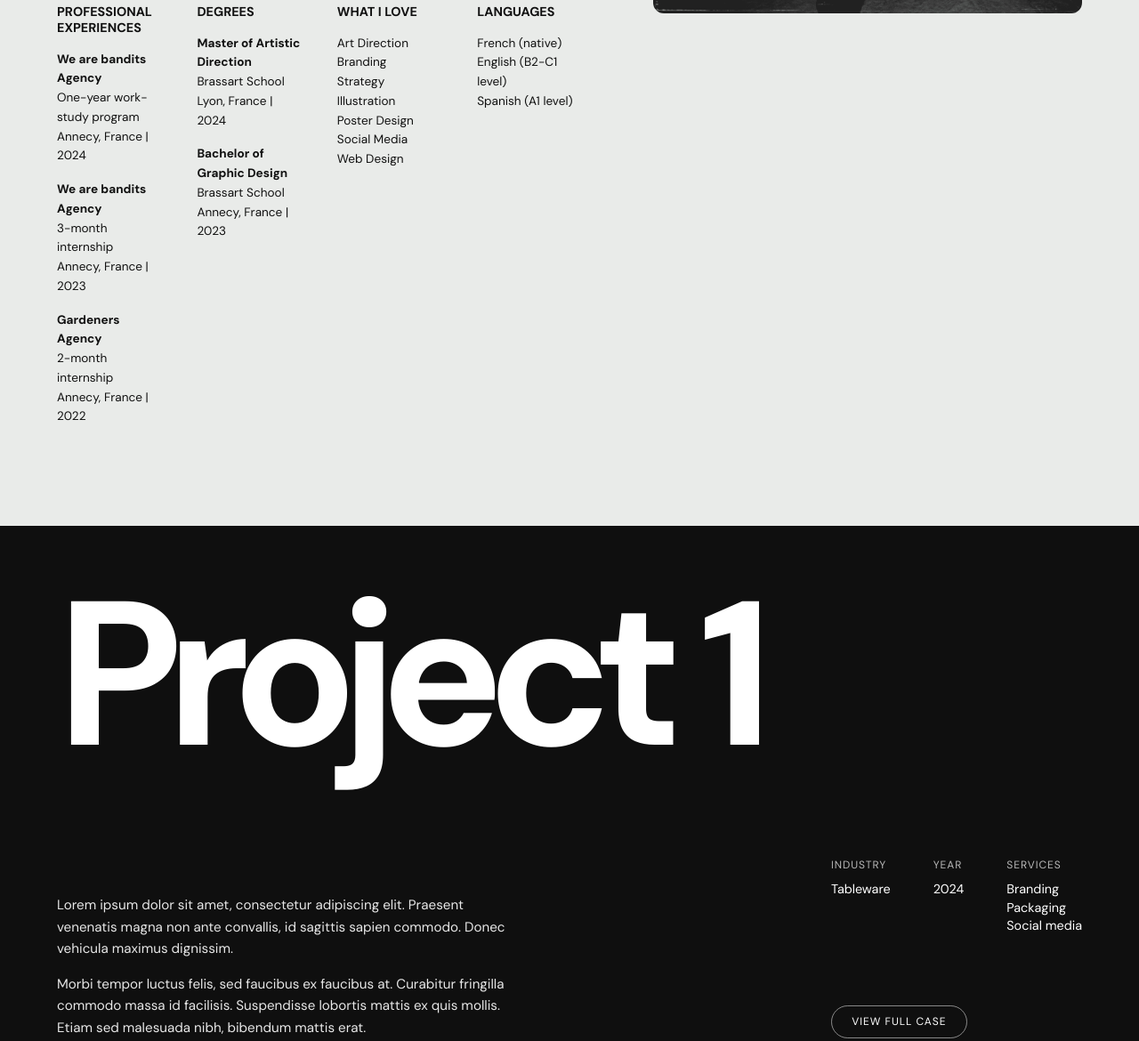
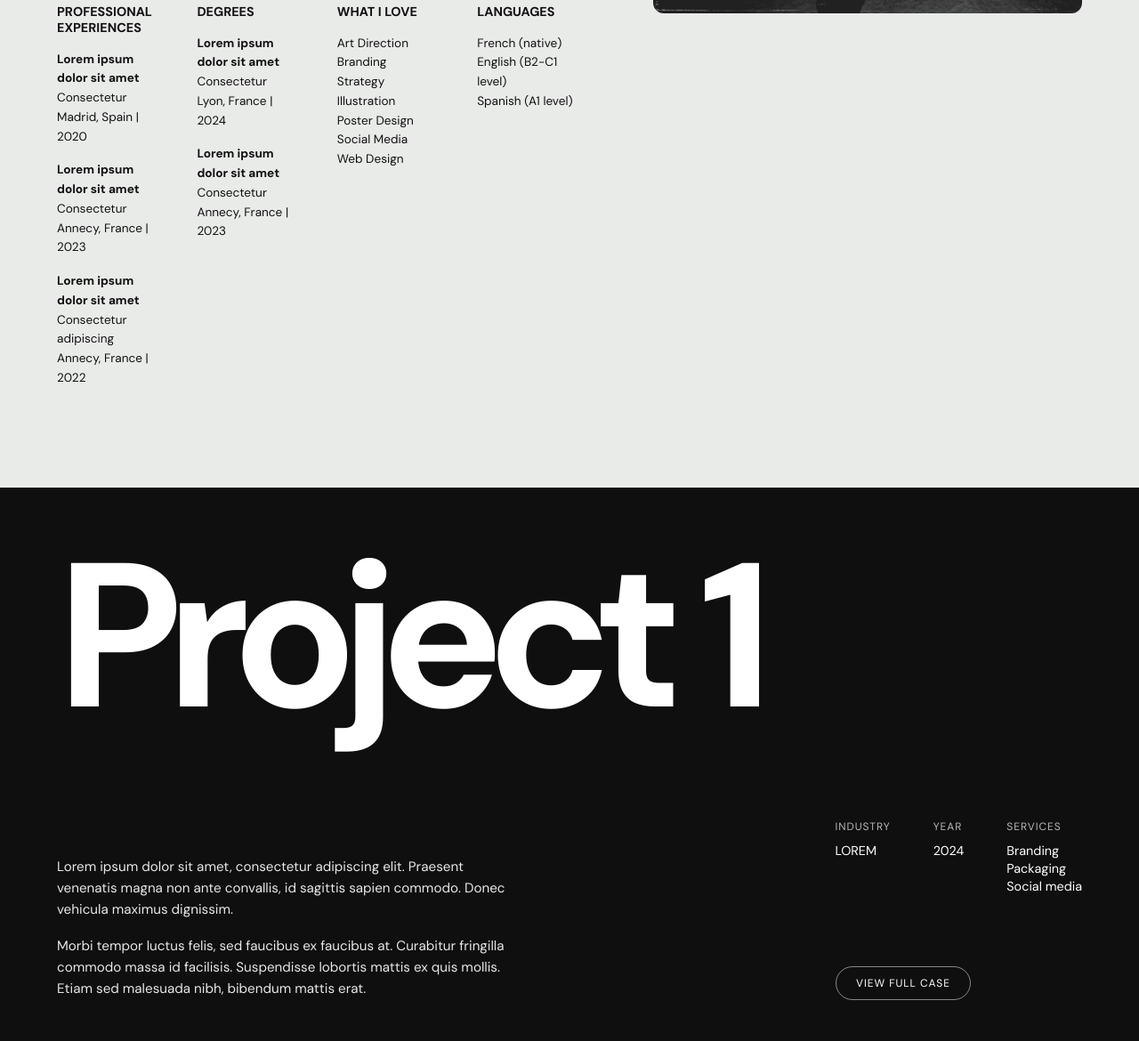
Before and after one commit to arknt/repository-2025-2026, a website with bundled scripts: page student-project-template/index.html in a window 1280 px wide. Shown: the part 2245-3415 px from the top of the page at 89% size. Built offline with nearby package versions, Linux system fonts and the light colour scheme; files whose address does not match are found by name; a web font is replaced by a local one.

Commit message:
Industry

```diff
--- a/student-project-template/index.html
+++ b/student-project-template/index.html
@@ -117,27 +117,27 @@
 
         <div>
           <h4>PROFESSIONAL EXPERIENCES</h4>
-          <p><strong>We are bandits Agency</strong><br>
-          One-year work-study program<br>
-          Annecy, France | 2024</p>
+          <p><strong>Lorem ipsum dolor sit amet</strong><br>
+          Consectetur<br>
+          Madrid, Spain | 2020</p>
 
-          <p><strong>We are bandits Agency</strong><br>
-          3-month internship<br>
+          <p><strong>Lorem ipsum dolor sit amet</strong><br>
+         Consectetur<br>
           Annecy, France | 2023</p>
 
-          <p><strong>Gardeners Agency</strong><br>
-          2-month internship<br>
+          <p><strong>Lorem ipsum dolor sit amet</strong><br>
+        Consectetur adipiscing<br>
           Annecy, France | 2022</p>
         </div>
 
         <div>
           <h4>DEGREES</h4>
-          <p><strong>Master of Artistic Direction</strong><br>
-          Brassart School<br>
+          <p><strong>Lorem ipsum dolor sit amet</strong><br>
+          Consectetur<br>
           Lyon, France | 2024</p>
 
-          <p><strong>Bachelor of Graphic Design</strong><br>
-          Brassart School<br>
+          <p><strong>Lorem ipsum dolor sit amet</strong><br>
+          Consectetur<br>
           Annecy, France | 2023</p>
         </div>
 
@@ -196,7 +196,7 @@
 
       <div class="meta-block">
         <span>INDUSTRY</span>
-        <p>Tableware</p>
+        <p>LOREM</p>
       </div>
 
       <div class="meta-block">
@@ -312,7 +312,7 @@
 
       <div class="meta-block">
         <span>INDUSTRY</span>
-        <p>Tableware</p>
+        <p>LOREM</p>
       </div>
 
       <div class="meta-block">
@@ -387,7 +387,7 @@
 
       <div class="meta-block">
         <span>INDUSTRY</span>
-        <p>Tableware</p>
+        <p>LOREM</p>
       </div>
 
       <div class="meta-block">
```
